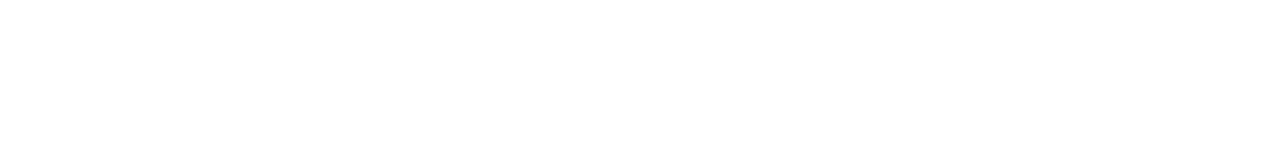
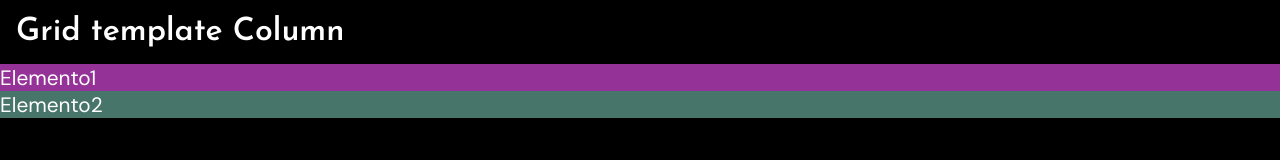
Before and after one commit to GabyFerD/PracticaGrid, a plain HTML site: page index.html in a window 1280 px wide. Drawn offline with Linux system fonts and the light colour scheme.

Commit message:
estructura HTML - inicio style

```diff
--- a/index.html
+++ b/index.html
@@ -7,5 +7,11 @@
     <link rel="stylesheet" href="style.css" />
     <title>Practica1</title>
   </head>
-  <body></body>
+  <body>
+    <p class="title">Grid template Column</p>
+    <div class="container">
+      <div class="container__div1">Elemento1</div>
+      <div class="container__div2">Elemento2</div>
+    </div>
+  </body>
 </html>
--- a/style.css
+++ b/style.css
@@ -0,0 +1,42 @@
+@import url("https://fonts.googleapis.com/css2?family=DM+Sans:opsz@9..40&family=Josefin+Sans:wght@600&display=swap");
+
+* {
+  box-sizing: border-box;
+  padding: 0;
+  margin: 0;
+}
+
+:root {
+  --color1: #000000;
+  --color2: #656161;
+  --color3: #ffffff;
+  --color4: #953298;
+  --color5: #487569;
+  --font-family1: "DM Sans", sans-serif;
+  --font-family2: "Josefin Sans", sans-serif;
+}
+
+body {
+  background-color: var(--color1);
+  color: var(--color3);
+}
+
+.title {
+  font-family: var(--font-family2);
+  font-size: 2rem;
+  padding: 1rem 0 1rem 1rem;
+}
+
+.container {
+  background-color: var(--color2);
+  font-family: var(--font-family1);
+  font-size: 1.3rem;
+}
+
+.container__div1 {
+  background-color: var(--color4);
+}
+
+.container__div2 {
+  background-color: var(--color5);
+}
```
